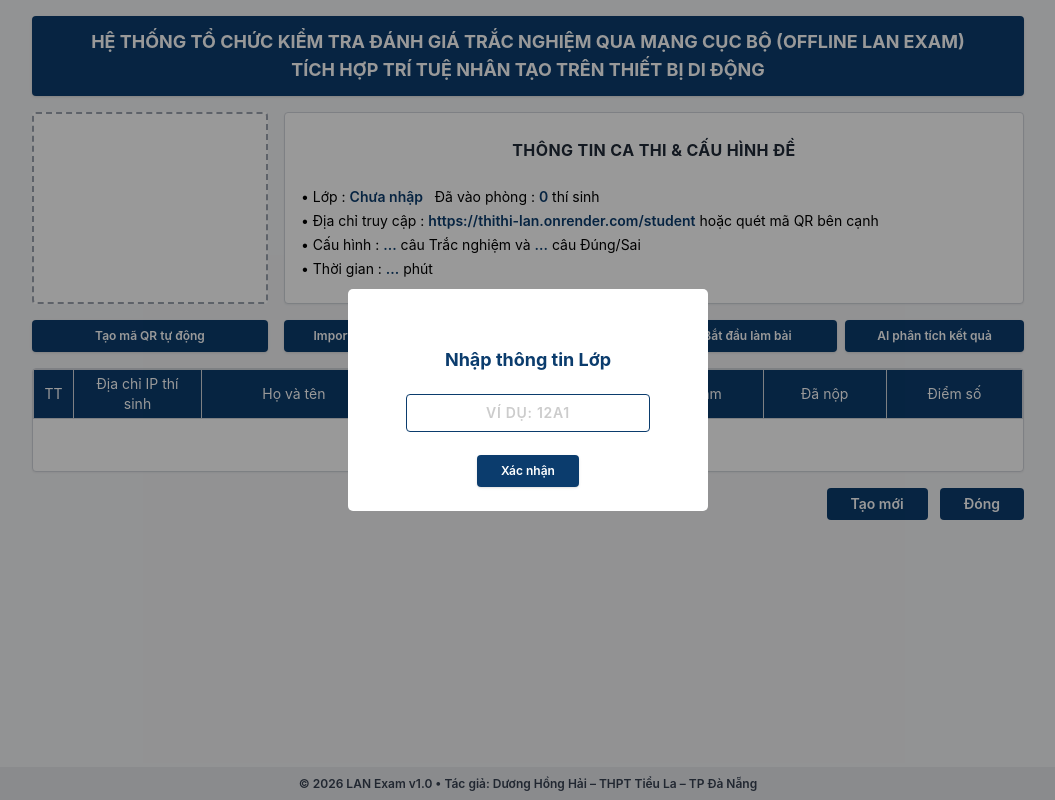
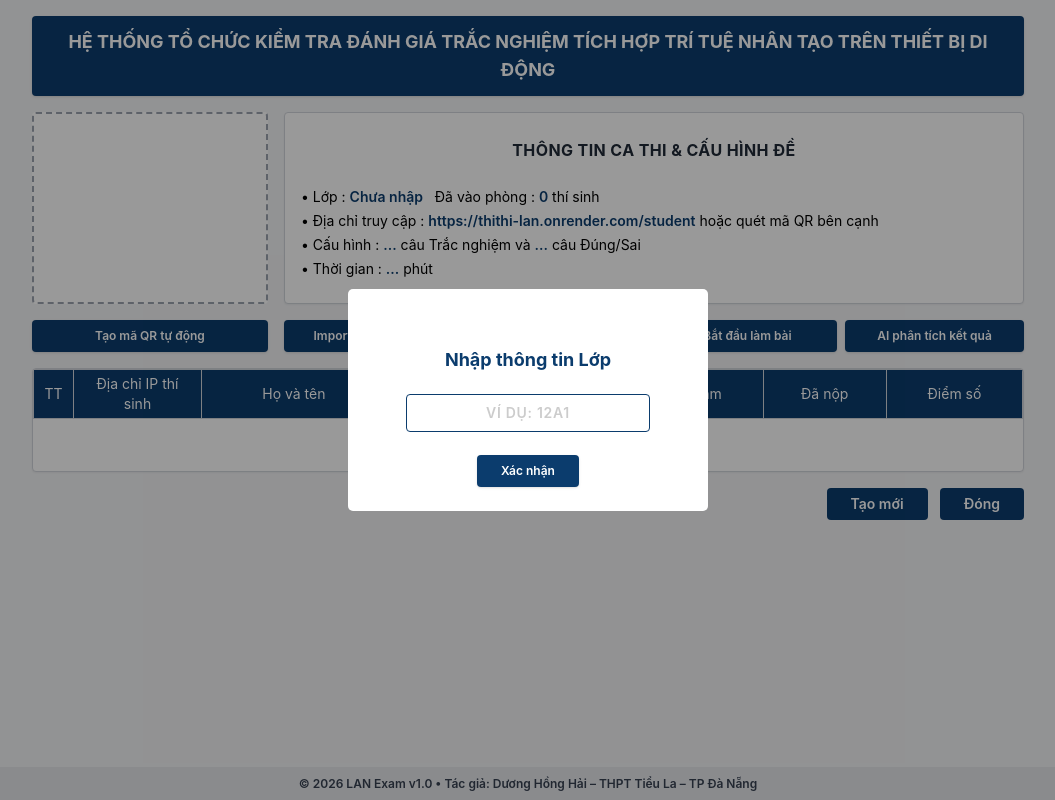
Before and after one commit to tieula/thithi-lan, a Flask app: page / in a window 1280 px wide. Shown: the whole page, without its empty margins (112-1167 px from the left). Run offline with Flask 3, Linux system fonts and the light colour scheme.

Commit message:
Update index.html

```diff
--- a/templates/index.html
+++ b/templates/index.html
@@ -49,8 +49,7 @@
     <div class="w-full max-w-5xl mx-auto p-4 flex-1">
         <!-- HEADER -->
         <div class="navy-header text-white text-center py-3 px-4 font-bold text-base md:text-lg rounded shadow">
-            HỆ THỐNG TỔ CHỨC KIỂM TRA ĐÁNH GIÁ TRẮC NGHIỆM QUA MẠNG CỤC BỘ (OFFLINE LAN EXAM)<br>
-            TÍCH HỢP TRÍ TUỆ NHÂN TẠO TRÊN THIẾT BỊ DI ĐỘNG
+            HỆ THỐNG TỔ CHỨC KIỂM TRA ĐÁNH GIÁ TRẮC NGHIỆM TÍCH HỢP TRÍ TUỆ NHÂN TẠO TRÊN THIẾT BỊ DI ĐỘNG
         </div>
 
         <!-- THÔNG TIN & QR -->
```
